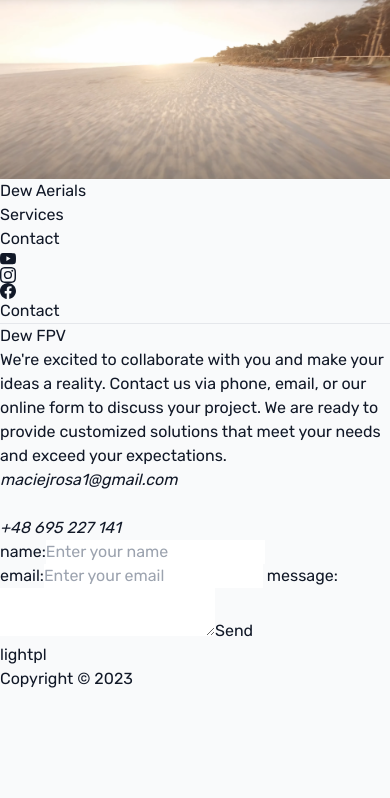
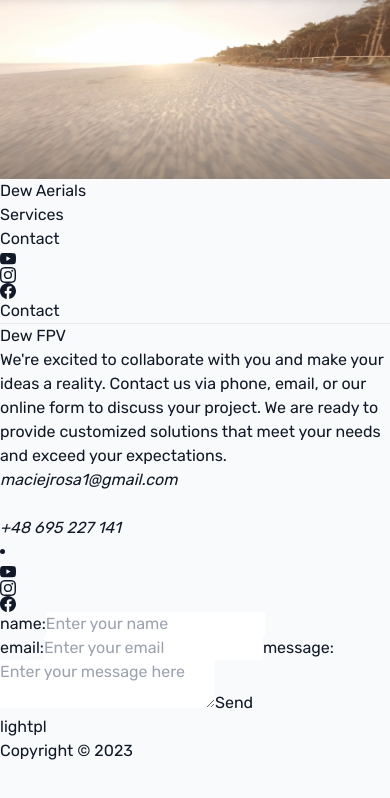
Before and after one commit to rosiak0/dewfpv, a Next.js app: page /contact in a window 390 px wide. Shown: the top 798 px of the page. Built offline with nearby package versions, Linux system fonts and the light colour scheme.

Commit message:
landing page changes

```diff
--- a/components/Layout.tsx
+++ b/components/Layout.tsx
@@ -13,7 +13,7 @@ const Layout = ({ children }: any) => {
   return (
     <>
       <Image
-        className="-z-10 absolute h-screen w-auto overflow-hidden opacity-70 object-cover"
+        className="-z-10 opacity-70 object-cover  top-0 right-0 fixed h-screen w-full overflow-hidden"
         src={theme === "dark" ? darkbg : lightbg}
         width={3840}
         height={2160}
--- a/components/NavbarDesktop.tsx
+++ b/components/NavbarDesktop.tsx
@@ -2,9 +2,9 @@
 
 import Link from "next/link";
 import { usePathname } from "next/navigation";
-import { BsFacebook, BsInstagram, BsYoutube } from "react-icons/bs";
 import { useContext } from "react";
 import LanguageContext from "../context/LanguageContext";
+import Socials from "./Socials";
 
 const links = [
   { href: "/", textEng: "Dew Aerials", textPl: "Dew Aerials" },
@@ -38,23 +38,7 @@ const NavbarDesktop = () => {
             </li>
           ))}
 
-          <li className="flex justify-between">
-            <div className="w-10 my-auto">
-              <Link href="https://www.youtube.com/@DewFPV" target="_blank">
-                <BsYoutube />
-              </Link>
-            </div>
-            <div className="w-10 my-auto">
-              <Link href="https://www.instagram.com/dewfpv/" target="_blank">
-                <BsInstagram />
-              </Link>
-            </div>
-            <div className="w-10 my-auto">
-              <Link href="https://www.facebook.com/dew.fpv" target="_blank">
-                <BsFacebook />
-              </Link>
-            </div>
-          </li>
+          <Socials />
         </ul>
       </div>
     </nav>
--- /dev/null
+++ b/components/Socials.tsx
@@ -0,0 +1,26 @@
+import { BsFacebook, BsInstagram, BsYoutube } from "react-icons/bs";
+import Link from "next/link";
+
+const Socials = () => {
+  return (
+    <li className="flex justify-center">
+      <div className="w-10 my-auto">
+        <Link href="https://www.youtube.com/@DewFPV" target="_blank">
+          <BsYoutube />
+        </Link>
+      </div>
+      <div className="w-10 my-auto">
+        <Link href="https://www.instagram.com/dewfpv/" target="_blank">
+          <BsInstagram />
+        </Link>
+      </div>
+      <div className="w-10 my-auto">
+        <Link href="https://www.facebook.com/dew.fpv" target="_blank">
+          <BsFacebook />
+        </Link>
+      </div>
+    </li>
+  );
+};
+
+export default Socials;
--- a/components/TextWrapper.tsx
+++ b/components/TextWrapper.tsx
@@ -4,7 +4,7 @@ const TextWrapper = ({ children }: any) => {
       {/* <hr className="w-96 sm:w-3/5 mb-12 border border-gray-300 mx-auto sm:mx-0"></hr>
       <main className="sm:w-3/5 w-96 mx-auto sm:mx-0">{children}</main> */}
       <hr className="mb-12 border border-gray-300 mx-auto sm:mx-0"></hr>
-      <main className="mx-auto sm:mx-0">{children}</main>
+      <main className="mx-auto sm:mx-0 text-center">{children}</main>
     </div>
   );
 };
--- a/pages/contact/index.tsx
+++ b/pages/contact/index.tsx
@@ -7,6 +7,7 @@ import { useContext } from "react";
 import LanguageContext from "../../context/LanguageContext";
 import { useFormik } from "formik";
 import * as yup from "yup";
+import Socials from "../../components/Socials";
 
 const contactSchema = (lang: string) =>
   yup.object().shape({
@@ -84,17 +85,22 @@ const Contact = () => {
             ? "We're excited to collaborate with you and make your ideas a reality. Contact us via phone, email, or our online form to discuss your project. We are ready to provide customized solutions that meet your needs and exceed your expectations."
             : "Jesteśmy zainteresowani współpracą z Tobą i realizacją Twoich pomysłów. Skontaktuj się z nami telefonicznie, mailowo lub za pomocą naszego formularza online, aby omówić swoje projekty. Jesteśmy gotowi dostarczyć spersonalizowane rozwiązania, które spełnią Twoje potrzeby i przekroczą Twoje oczekiwania"}
         </p>
-        <address className="pb-10">
-          <a href="mailto:maciejrosa1@gmail.com" className="not-italic">
+        <address className="mb-8">
+          <a href="mailto:maciejrosa1@gmail.com" className="not-italic mb-5">
             maciejrosa1@gmail.com
           </a>
           <br />
           <br />
-          <a href="tel:+48695227141" className="not-italic">
+          <a href="tel:+48695227141" className="not-italic ">
             +48 695 227 141
           </a>
+          <br />
+          <div className="mt-6">
+            <Socials />
+          </div>
         </address>
-        <div className="border p-4">
+
+        <div className="border p-4 w-full md:w-3/5 md:m-auto">
           <form onSubmit={handleSubmit} autoComplete="off">
             <div className="">
               <label className="mb-2 block font-bold" htmlFor="name">
@@ -136,7 +142,7 @@ const Contact = () => {
                   ? "Enter your email"
                   : "Wprowadź swój email"
               }
-            />{" "}
+            />
             {errors.email && touched.email && (
               <p className="text-sm text-red-500">{errors.email}</p>
             )}
@@ -151,7 +157,11 @@ const Contact = () => {
               value={values.message}
               onChange={handleChange}
               onBlur={handleBlur}
-              placeholder=""
+              placeholder={
+                context.siteLanguage === "en"
+                  ? "Enter your message here"
+                  : "Tu wprowadź swoją wiadomość"
+              }
             />
             {errors.message && touched.message && (
               <p className="text-sm text-red-500">{errors.message}</p>
```
Also changed, not shown: components/ShowReel.tsx (+6 -2 lines), pages/index.tsx (+14 -6 lines).
